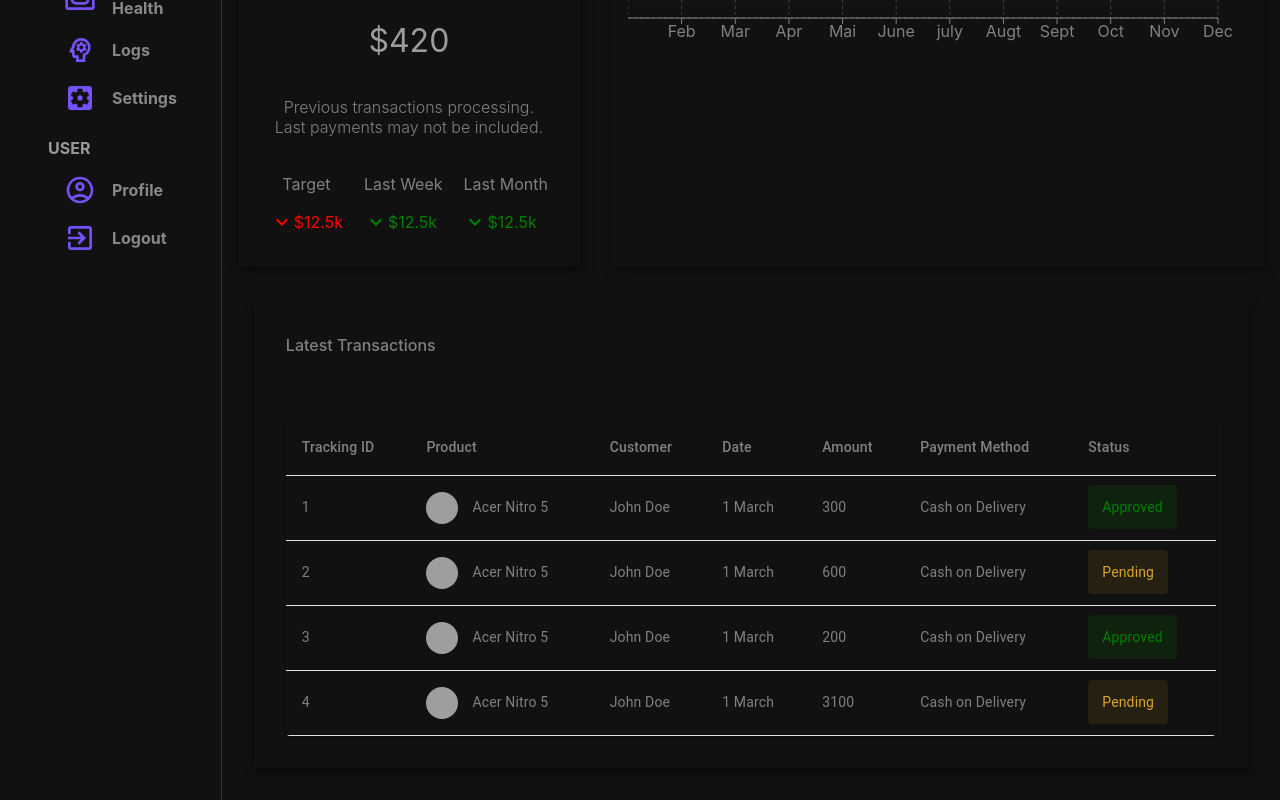
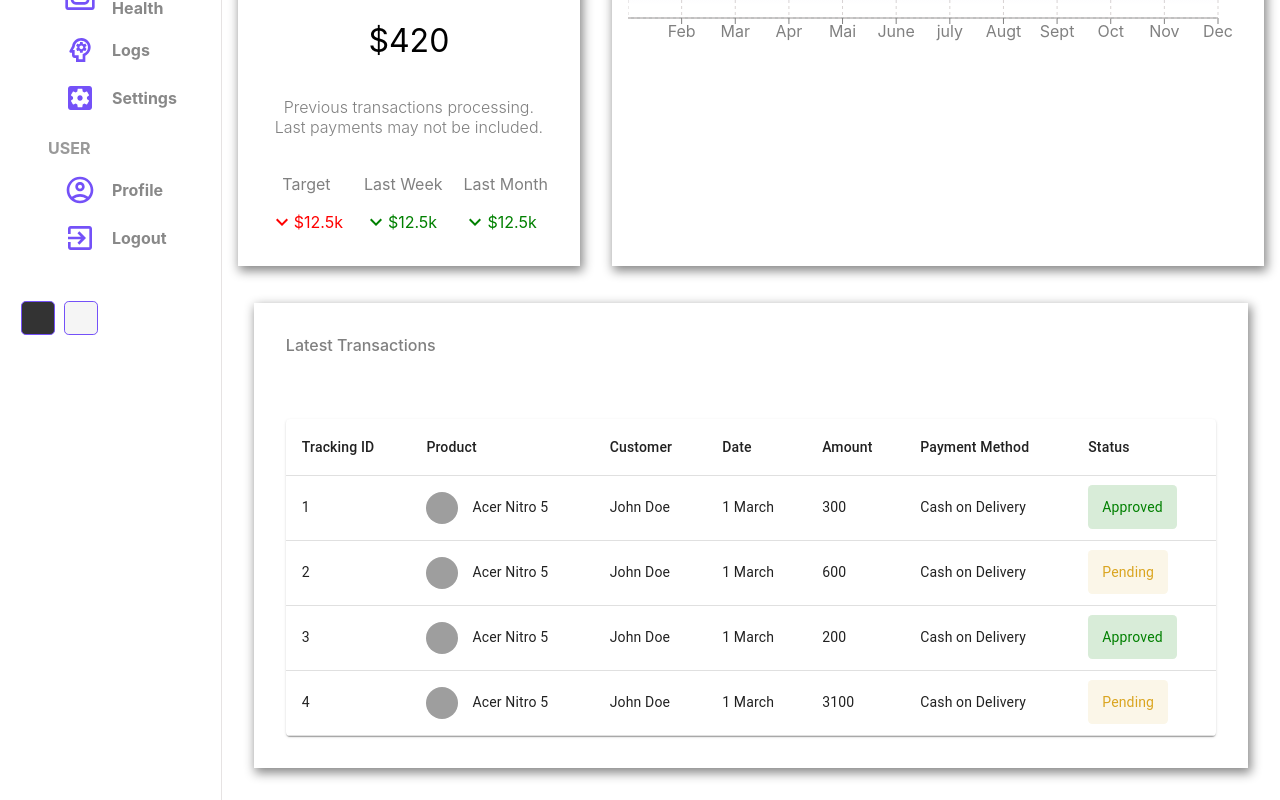
Before and after one commit to KristinaChausheva/react-admin-panel, a React (Create React App) app: page / in a window 1280 px wide. Shown: the part 640-1440 px from the top of the page. Built offline with nearby package versions, Linux system fonts and the light colour scheme; grey boxes are pictures that could not be loaded.

Commit message:
dark mode button implemented

```diff
--- a/src/App.js
+++ b/src/App.js
@@ -9,10 +9,13 @@ import Single from "./pages/single/Single"
 import { userInputs, productInputs } from "./formSource"
 
 import "./style/dark.scss"
+import { DarkModeContext } from "./context/darkModeContext"
+import { useContext } from "react"
 
 function App() {
+  const { darkMode } = useContext(DarkModeContext)
   return (
-    <div className="app dark">
+    <div className={darkMode ? "app dark" : "app"}>
       <BrowserRouter>
         <Routes>
           <Route path="/">
--- a/src/components/sidebar/Sidebar.jsx
+++ b/src/components/sidebar/Sidebar.jsx
@@ -12,11 +12,11 @@ import SettingsSystemDaydreamOutlinedIcon from "@mui/icons-material/SettingsSyst
 import PsychologyOutlinedIcon from "@mui/icons-material/PsychologyOutlined"
 import AccountCircleOutlinedIcon from "@mui/icons-material/AccountCircleOutlined"
 import { Link } from "react-router-dom"
-// import { DarkModeContext } from "../../context/darkModeContext"
-// import { useContext } from "react"
+import { DarkModeContext } from "../../context/darkModeContext"
+import { useContext } from "react"
 
 const Sidebar = () => {
-  // const { dispatch } = useContext(DarkModeContext)
+  const { dispatch } = useContext(DarkModeContext)
   return (
     <div className="sidebar">
       <div className="top">
@@ -89,11 +89,11 @@ const Sidebar = () => {
       <div className="bottom">
         <div
           className="colorOption"
-          // onClick={() => dispatch({ type: "LIGHT" })}
+          onClick={() => dispatch({ type: "DARK" })}
         ></div>
         <div
           className="colorOption"
-          // onClick={() => dispatch({ type: "DARK" })}
+          onClick={() => dispatch({ type: "LIGHT" })}
         ></div>
       </div>
     </div>
--- a/src/components/sidebar/sidebar.scss
+++ b/src/components/sidebar/sidebar.scss
@@ -67,8 +67,9 @@
     display: flex;
     align-items: center;
     margin: 1em;
+    min-height: 5em;
 
-    .colorOptions {
+    .colorOption {
       width: 2em;
       height: 2em;
       border-radius: 0.3em;
@@ -76,7 +77,7 @@
       cursor: pointer;
       margin: 0.3em;
 
-      &:nth-child(1) {
+      &:nth-child(2) {
         background-color: whitesmoke;
       }
       &:nth-child(1) {
--- /dev/null
+++ b/src/context/darkModeContext.js
@@ -0,0 +1,18 @@
+import { createContext, useReducer } from "react"
+import DarkModeReducer from "./darkModeReducer"
+
+const INITIAL_STATE = {
+  darkMode: false,
+}
+
+export const DarkModeContext = createContext(INITIAL_STATE)
+
+export const DarkModeContextProvider = ({ children }) => {
+  const [state, dispatch] = useReducer(DarkModeReducer, INITIAL_STATE)
+
+  return (
+    <DarkModeContext.Provider value={{ darkMode: state.darkMode, dispatch }}>
+      {children}
+    </DarkModeContext.Provider>
+  )
+}
--- /dev/null
+++ b/src/context/darkModeReducer.js
@@ -0,0 +1,23 @@
+const DarkModeReducer = (state, action) => {
+  switch (action.type) {
+    case "LIGHT": {
+      return {
+        darkMode: false,
+      }
+    }
+    case "DARK": {
+      return {
+        darkMode: true,
+      }
+    }
+    case "TOGGLE": {
+      return {
+        darkMode: !state.darkMode,
+      }
+    }
+    default:
+      return state
+  }
+}
+
+export default DarkModeReducer
--- a/src/index.js
+++ b/src/index.js
@@ -2,10 +2,13 @@ import React from "react"
 import ReactDOM from "react-dom"
 import "./index.css"
 import App from "./App"
+import { DarkModeContextProvider } from "./context/darkModeContext"
 
 ReactDOM.render(
   <React.StrictMode>
-    <App />
+    <DarkModeContextProvider>
+      <App />
+    </DarkModeContextProvider>
   </React.StrictMode>,
   document.getElementById("root")
 )
--- a/src/style/dark.scss
+++ b/src/style/dark.scss
@@ -66,5 +66,6 @@
 
   input {
     background-color: transparent;
+    color: gray;
   }
 }
```
